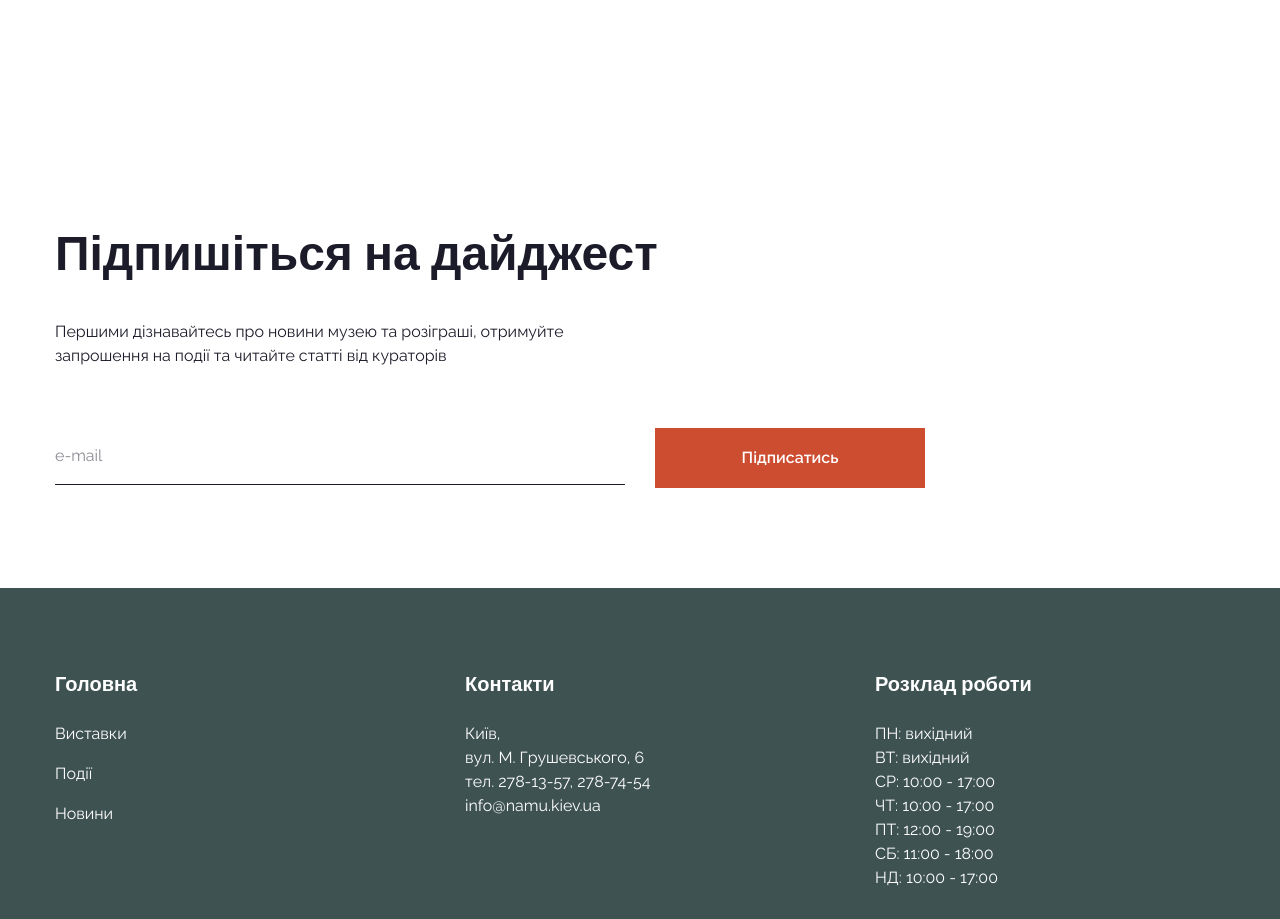
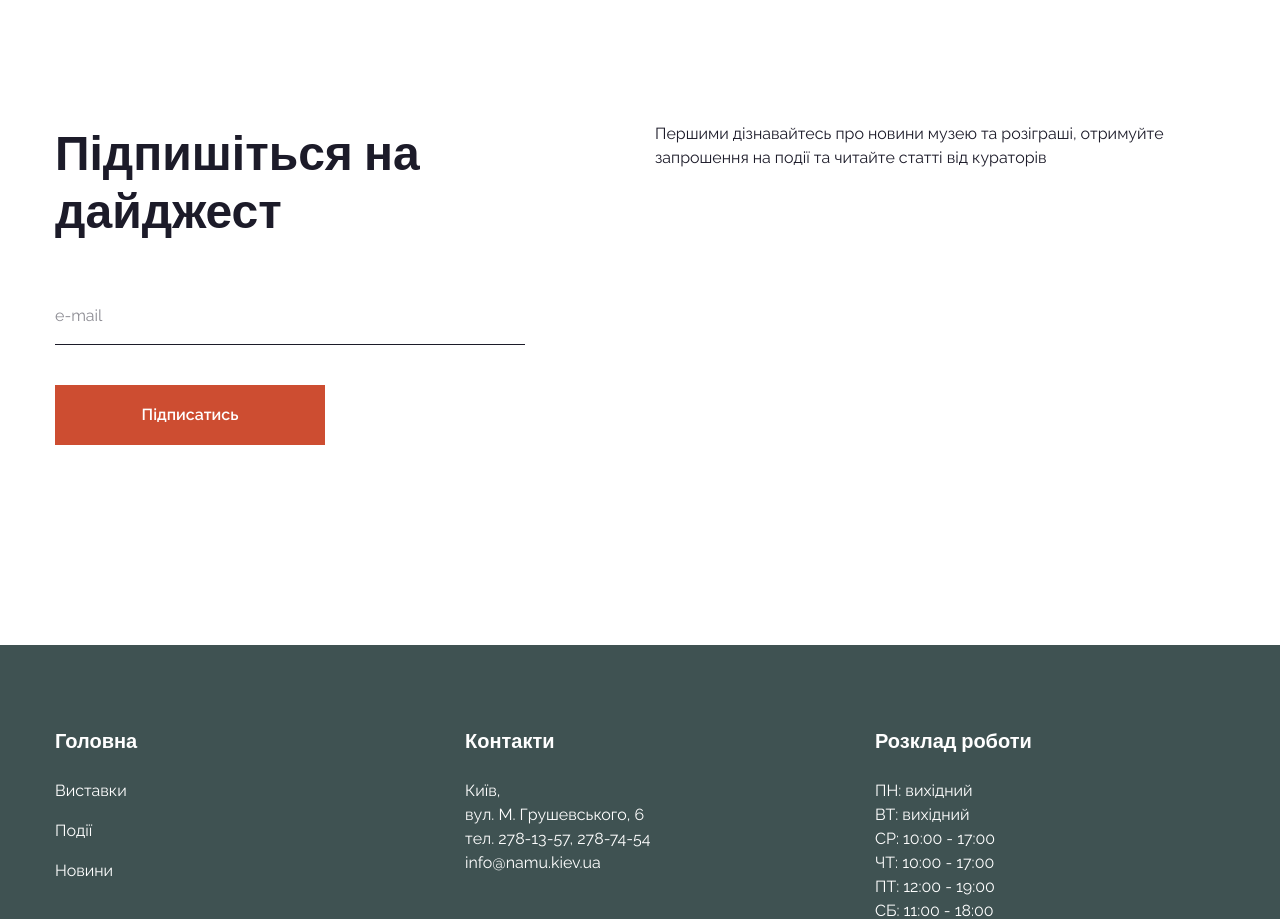
Before and after one commit to MEDOYED/museum-landing, a Next.js app: page / in a window 1280 px wide. Shown: the part 4860-5779 px from the top of the page. Built offline with nearby package versions, Linux system fonts and the light colour scheme.

Commit message:
feat(Subscribe): improve desctop styles

```diff
--- a/src/widgets/Subscribe/Subscribe.module.scss
+++ b/src/widgets/Subscribe/Subscribe.module.scss
@@ -1,26 +1,20 @@
-@import '../../shared/styles/mixins';
+@import "../../shared/styles/mixins";
 
 .subscribe {
-  padding: 100px 0;
   background-color: $color-white;
-
-  @include tablet {
-    padding: 80px 0;
-  }
-
-  @include mobile {
-    padding: 60px 0;
-  }
+  margin-bottom: 200px;
 }
 
 .container {
   @include container;
+  display: flex;
+  gap: 130px;
 }
 
 .title {
   @include h3;
   color: $color-black;
-  margin-bottom: 40px;
+  margin-bottom: 50px;
 
   @include tablet {
     margin-bottom: 32px;
@@ -48,8 +42,9 @@
 
 .form {
   display: flex;
-  gap: 30px;
+  flex-direction: column;
   align-items: flex-start;
+  width: 470px;
 
   @include tablet {
     flex-direction: column;
@@ -59,7 +54,9 @@
 
 .inputWrapper {
   flex: 1;
-  max-width: 570px;
+  max-width: 470px;
+  width: 100%;
+  margin-bottom: 40px;
 
   @include tablet {
     max-width: 100%;
--- a/src/widgets/Subscribe/Subscribe.tsx
+++ b/src/widgets/Subscribe/Subscribe.tsx
@@ -1,29 +1,23 @@
-'use client';
+"use client";
 
-import React, { FormEvent, useState } from 'react';
-import { Button } from '@/shared/ui/Button';
-import styles from './Subscribe.module.scss';
+import React, { FormEvent, useState } from "react";
+import { Button } from "@/shared/ui/Button";
+import styles from "./Subscribe.module.scss";
 
 export const Subscribe: React.FC = () => {
-  const [email, setEmail] = useState('');
+  const [email, setEmail] = useState("");
 
   const handleSubmit = (e: FormEvent) => {
     e.preventDefault();
     // Handle subscription logic here
-    console.log('Subscribing email:', email);
+    console.log("Subscribing email:", email);
   };
 
   return (
     <section className={styles.subscribe}>
       <div className={styles.container}>
-        <h2 className={styles.title}>Підпишіться на дайджест</h2>
-
-        <p className={styles.description}>
-          Першими дізнавайтесь про новини музею та розіграші, отримуйте
-          запрошення на події та читайте статті від кураторів
-        </p>
-
         <form className={styles.form} onSubmit={handleSubmit}>
+          <h2 className={styles.title}>Підпишіться на дайджест</h2>
           <div className={styles.inputWrapper}>
             <input
               type="email"
@@ -39,6 +33,11 @@ export const Subscribe: React.FC = () => {
             Підписатись
           </Button>
         </form>
+
+        <p className={styles.description}>
+          Першими дізнавайтесь про новини музею та розіграші, отримуйте запрошення на події та
+          читайте статті від кураторів
+        </p>
       </div>
     </section>
   );
```
